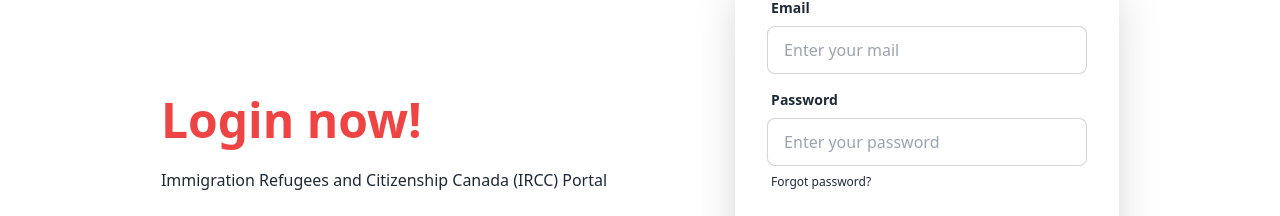
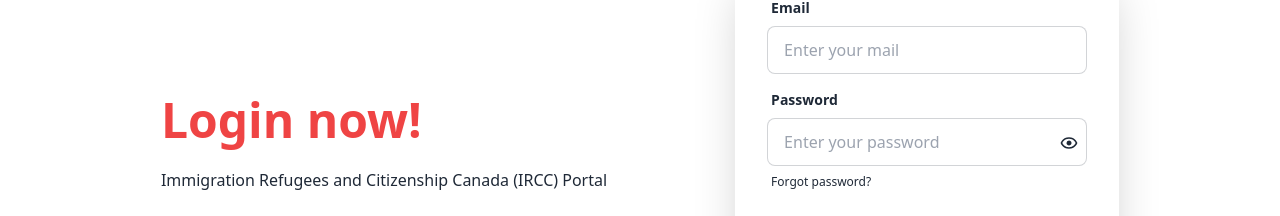
Before and after one commit to Mmsshakil/visa-system, a React (Vite) app: page /login in a window 1280 px wide. Shown: the part 126-342 px from the top of the page. Built offline with nearby package versions, Linux system fonts and the light colour scheme; no server answers.

Commit message:
password show icon added

```diff
--- a/src/Pages/Login/Login.jsx
+++ b/src/Pages/Login/Login.jsx
@@ -1,10 +1,12 @@
-import { useContext } from "react";
+import { useContext, useState } from "react";
 import { AuthContext } from "../../providers/AuthProvider";
 import { Link, useLocation, useNavigate } from "react-router-dom";
 import Swal from "sweetalert2";
+import { BiHide, BiShow } from "react-icons/bi";
 
 const Login = () => {
 
+    const [showPassword, setShowPassword] = useState(false);
 
     const { signIn } = useContext(AuthContext);
     // these lines for navigation after login
@@ -39,6 +41,14 @@ const Login = () => {
                 // these lines for navigation after login
                 navigate(from, { replace: true });
             })
+            .catch(error => {
+                console.log(error.message);
+                Swal.fire({
+                    icon: "error",
+                    title: "Login Faild",
+                    text: "Please check your mail and password"
+                });
+            })
 
     }
 
@@ -61,7 +71,22 @@ const Login = () => {
                             <label className="label">
                                 <span className="label-text font-semibold">Password</span>
                             </label>
-                            <input type="password" name="password" placeholder="Enter your password" className="input input-bordered" required />
+                            <div className=" relative flex w-full">
+                                <input
+                                    type={showPassword ? "text" : "password"}
+                                    name="password" placeholder="Enter your password" className="input input-bordered w-full" required />
+
+                                <span
+                                    onClick={() => setShowPassword(!showPassword)}
+                                    className="absolute right-2 top-[15px] text-xl">
+                                    {
+                                        showPassword ? <BiHide /> : <BiShow />
+                                    }
+                                </span>
+
+                            </div>
+
+
                             <label className="label">
                                 <a href="#" className="label-text-alt link link-hover">Forgot password?</a>
                             </label>
```
